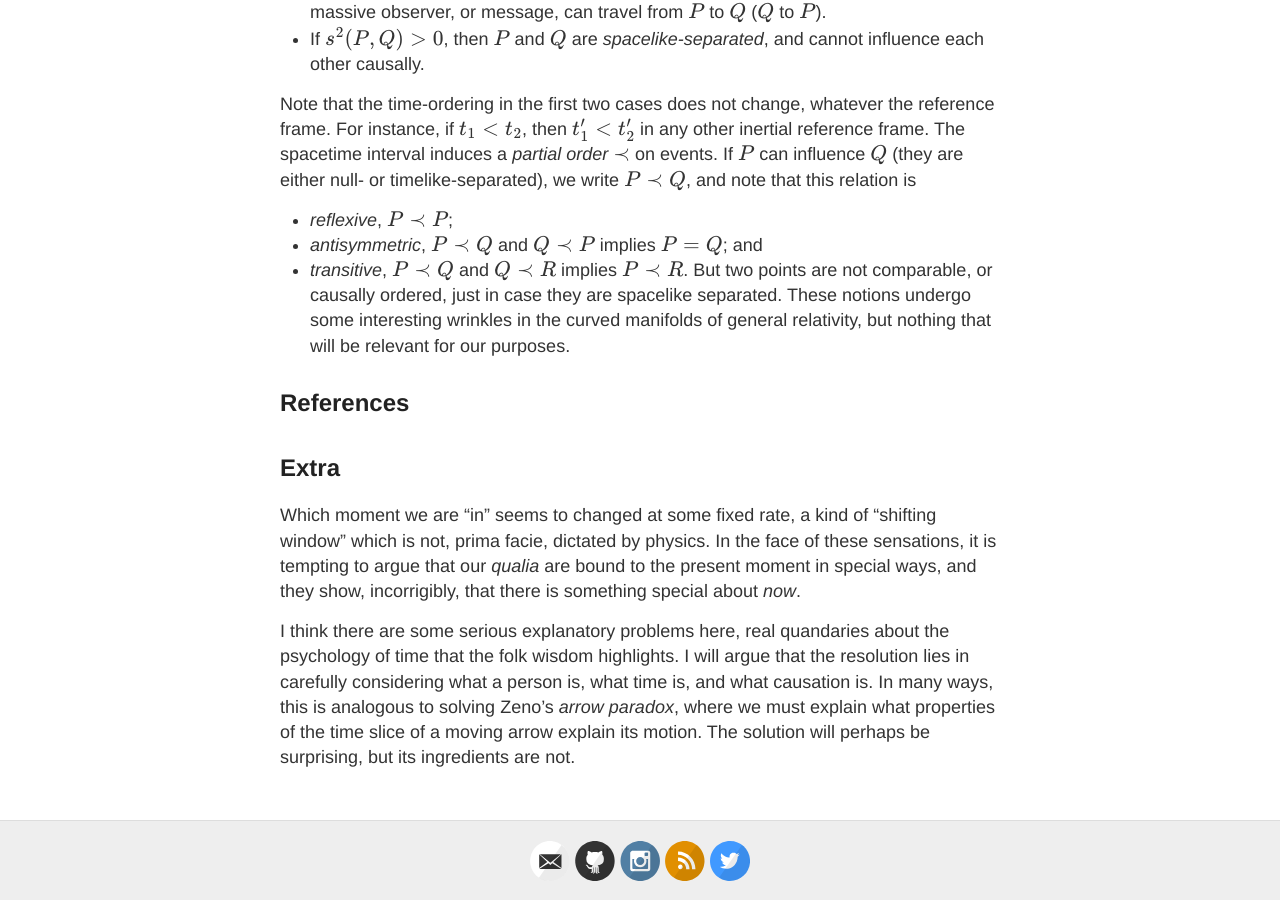
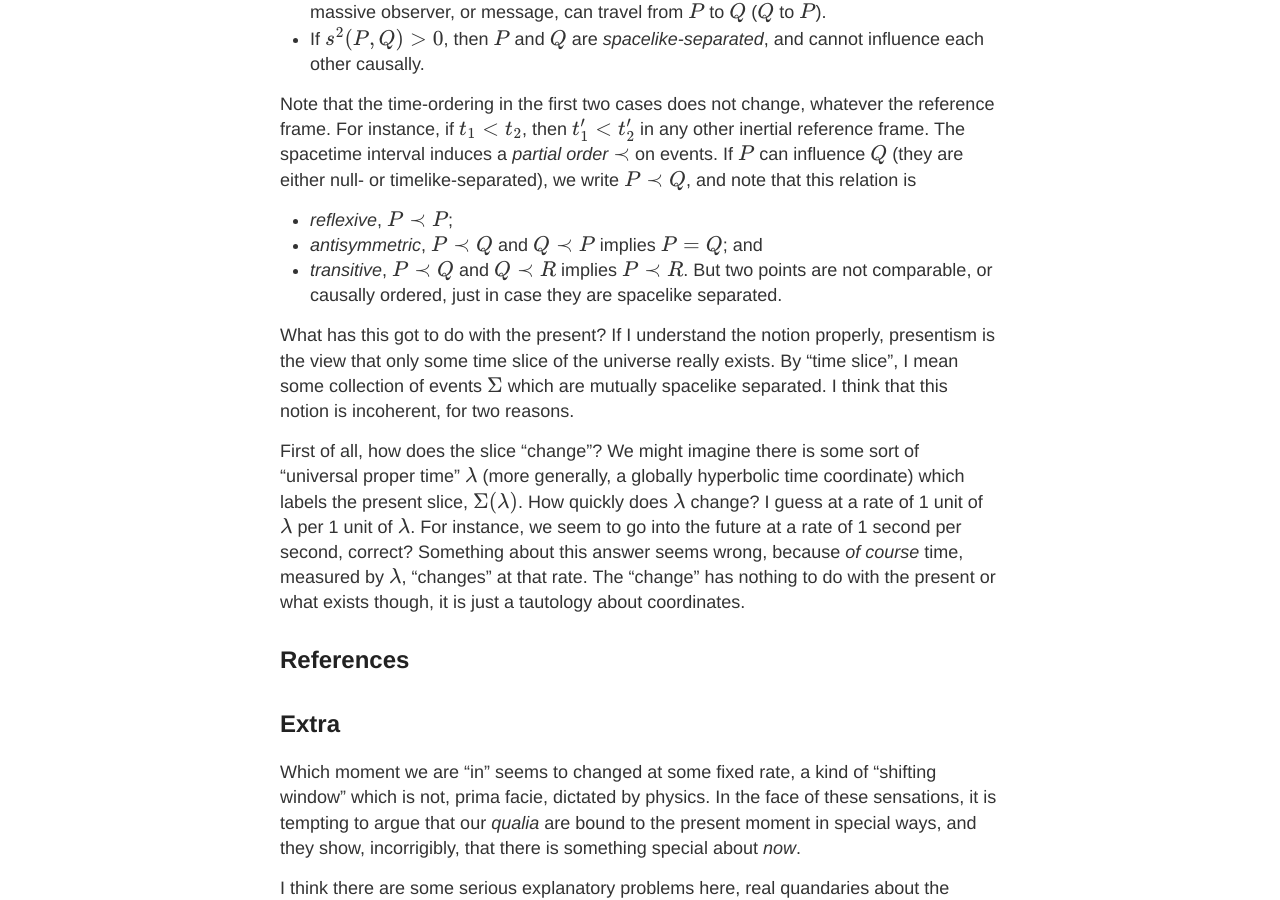
Before and after one commit to hapax/hapax.github.io, a Jekyll site: the page built from assets/psychology-time.md, in a window 1280 px wide and 900 px high, scrolled down 1448 px. Built offline with Jekyll 4.4.1, drawn with Linux system fonts in a browser that asks for light colours; our own code applies the rules of GitHub Pages for plain Markdown files; formulas are drawn with MathJax 3; a script that is not in the unit is left out.

Commit message:
Update psychology-time.md

```diff
--- a/assets/psychology-time.md
+++ b/assets/psychology-time.md
@@ -96,9 +96,27 @@ relation is
 - *transitive*, $P \prec Q$ and $Q \prec R$ implies $P \prec R$.
 But two points are not comparable, or causally ordered, just in case
 they are spacelike separated.
-These notions undergo some interesting wrinkles in the curved
-manifolds of general relativity, but nothing that will be relevant for
-our purposes.
+
+What has this got to do with the present?
+If I understand the notion properly, presentism is the view that only
+some time slice of the universe really exists.
+By "time slice", I mean some collection of events $\Sigma$ which are
+mutually spacelike separated.
+I think that this notion is incoherent, for two reasons.
+
+First of all, how does the slice "change"?
+We might imagine there is some sort of "universal proper time"
+$\lambda$ (more generally, a globally hyperbolic time coordinate)
+which labels the present slice, $\Sigma(\lambda)$.
+How quickly does $\lambda$ change?
+I guess at a rate of 1 unit of $\lambda$ per 1 unit of $\lambda$.
+For instance, we seem to go into the future at a rate of 1 second per
+second, correct?
+Something about this answer seems wrong, because *of course* time,
+measured by $\lambda$, "changes" at that rate.
+The "change" has nothing to do with the present or what exists though,
+it is just a tautology about coordinates.
+
 
 ## References
 
```
